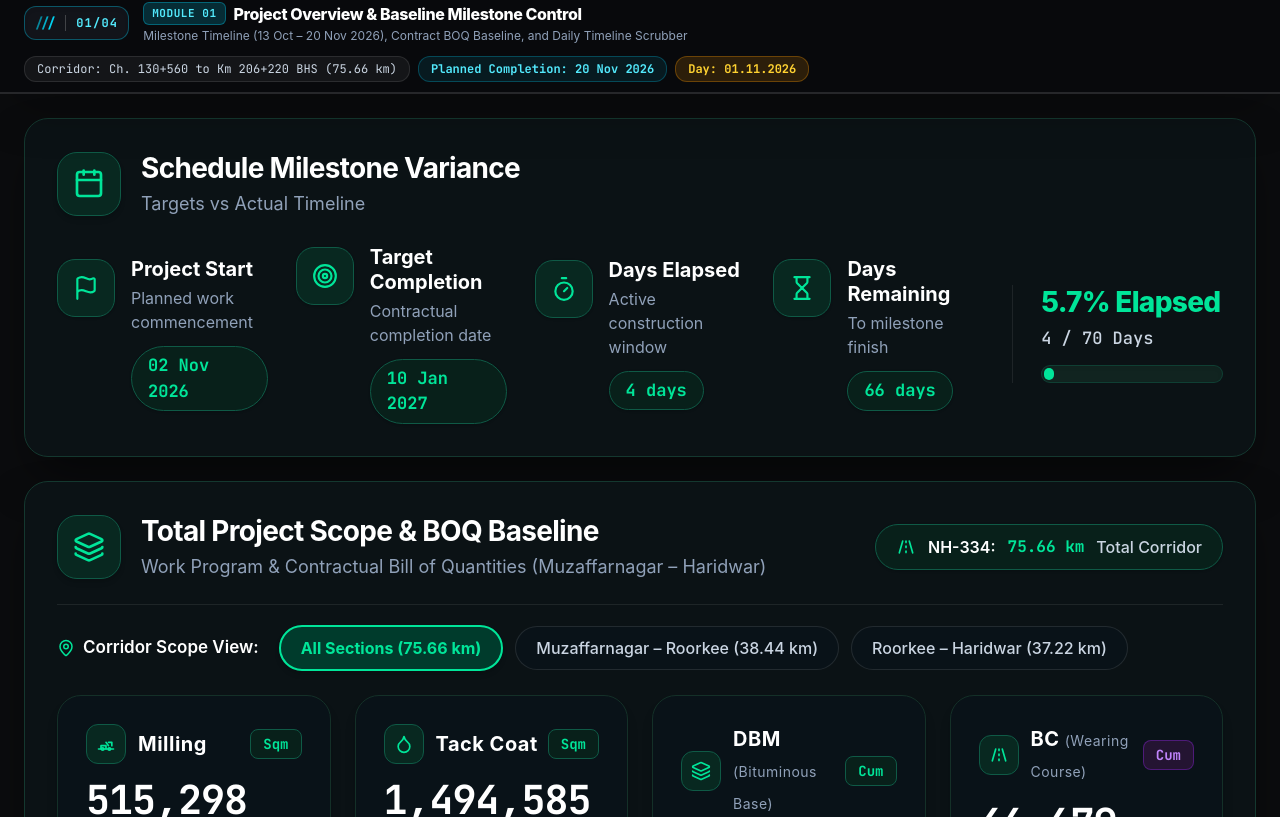
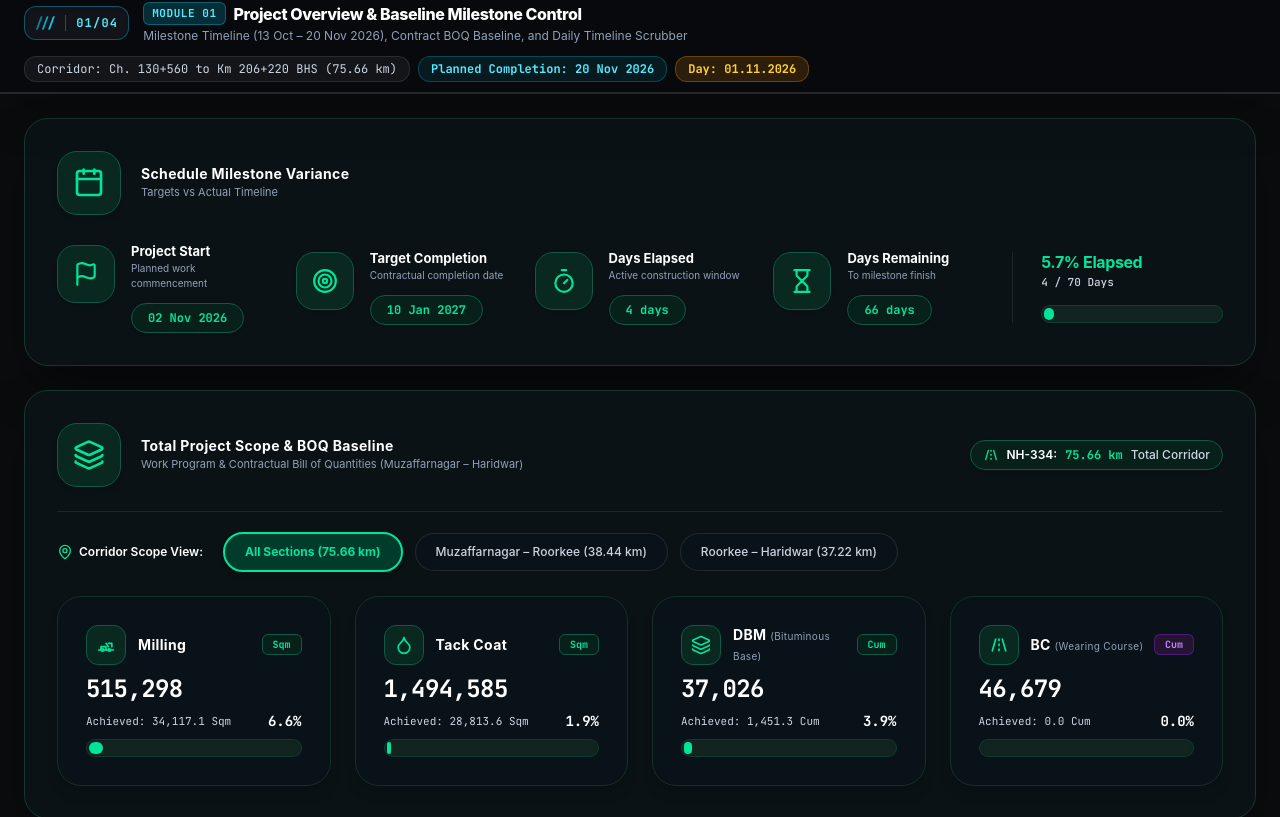
Before and after one commit to Rahul2756/Maintenance-Dashboard, a React (Vite) app in the folder nh334-dpr-dashboard/: page / in a window 1280 px wide. Shown: the part 363-1180 px from the top of the page. Built offline with nearby package versions, Linux system fonts and the light colour scheme; no server answers.

Commit message:
style(overview): scale down text sizes to match Daily Quick Insight module

```diff
--- a/nh334-dpr-dashboard/src/components/dashboard/ProjectOverviewModule.tsx
+++ b/nh334-dpr-dashboard/src/components/dashboard/ProjectOverviewModule.tsx
@@ -239,10 +239,10 @@ export const ProjectOverviewModule: React.FC<ProjectOverviewModuleProps> = ({
             <Calendar className="w-7 h-7 sm:w-8 sm:h-8 text-[#00E599]" />
           </div>
           <div>
-            <h2 className="text-xl sm:text-2xl lg:text-[28px] font-bold text-white tracking-tight leading-tight">
+            <h2 className="text-xs sm:text-sm font-bold text-white tracking-wide leading-tight">
               Schedule Milestone Variance
             </h2>
-            <p className="text-sm sm:text-base lg:text-[18px] text-slate-400 font-normal mt-1">
+            <p className="text-[11px] text-slate-400 font-normal mt-0.5">
               Targets vs Actual Timeline
             </p>
           </div>
@@ -256,13 +256,13 @@ export const ProjectOverviewModule: React.FC<ProjectOverviewModuleProps> = ({
               <Flag className="w-6 h-6 sm:w-6.5 sm:h-6.5 text-[#00E599]" />
             </div>
             <div className="flex flex-col min-w-0">
-              <span className="text-base sm:text-lg lg:text-[20px] font-bold text-white leading-tight">
+              <span className="text-xs sm:text-[13px] font-bold text-white leading-tight">
                 Project Start
               </span>
-              <span className="text-xs sm:text-sm lg:text-[16px] text-slate-400 leading-normal mt-1">
+              <span className="text-[10px] text-slate-400 leading-normal mt-0.5">
                 Planned work commencement
               </span>
-              <span className="mt-3 inline-flex items-center px-4 py-1.5 rounded-full bg-[#08201A] border border-[#0F5A46] text-[#00E599] font-mono font-bold text-sm sm:text-base lg:text-[17px] w-fit shadow-sm">
+              <span className="mt-3 inline-flex items-center px-4 py-1.5 rounded-full bg-[#08201A] border border-[#0F5A46] text-[#00E599] font-mono font-bold text-xs w-fit shadow-sm">
                 {formatMilestoneDate(milestones.startDate)}
               </span>
             </div>
@@ -274,13 +274,13 @@ export const ProjectOverviewModule: React.FC<ProjectOverviewModuleProps> = ({
               <Target className="w-6 h-6 sm:w-6.5 sm:h-6.5 text-[#00E599]" />
             </div>
             <div className="flex flex-col min-w-0">
-              <span className="text-base sm:text-lg lg:text-[20px] font-bold text-white leading-tight">
+              <span className="text-xs sm:text-[13px] font-bold text-white leading-tight">
                 Target Completion
               </span>
-              <span className="text-xs sm:text-sm lg:text-[16px] text-slate-400 leading-normal mt-1">
+              <span className="text-[10px] text-slate-400 leading-normal mt-0.5">
                 Contractual completion date
               </span>
-              <span className="mt-3 inline-flex items-center px-4 py-1.5 rounded-full bg-[#08201A] border border-[#0F5A46] text-[#00E599] font-mono font-bold text-sm sm:text-base lg:text-[17px] w-fit shadow-sm">
+              <span className="mt-3 inline-flex items-center px-4 py-1.5 rounded-full bg-[#08201A] border border-[#0F5A46] text-[#00E599] font-mono font-bold text-xs w-fit shadow-sm">
                 {formatMilestoneDate(milestones.completionDate)}
               </span>
             </div>
@@ -292,13 +292,13 @@ export const ProjectOverviewModule: React.FC<ProjectOverviewModuleProps> = ({
               <Timer className="w-6 h-6 sm:w-6.5 sm:h-6.5 text-[#00E599]" />
             </div>
             <div className="flex flex-col min-w-0">
-              <span className="text-base sm:text-lg lg:text-[20px] font-bold text-white leading-tight">
+              <span className="text-xs sm:text-[13px] font-bold text-white leading-tight">
                 Days Elapsed
               </span>
-              <span className="text-xs sm:text-sm lg:text-[16px] text-slate-400 leading-normal mt-1">
+              <span className="text-[10px] text-slate-400 leading-normal mt-0.5">
                 Active construction window
               </span>
-              <span className="mt-3 inline-flex items-center px-4 py-1.5 rounded-full bg-[#08201A] border border-[#0F5A46] text-[#00E599] font-mono font-bold text-sm sm:text-base lg:text-[17px] w-fit shadow-sm">
+              <span className="mt-3 inline-flex items-center px-4 py-1.5 rounded-full bg-[#08201A] border border-[#0F5A46] text-[#00E599] font-mono font-bold text-xs w-fit shadow-sm">
                 {milestones.daysElapsed} days
               </span>
             </div>
@@ -310,13 +310,13 @@ export const ProjectOverviewModule: React.FC<ProjectOverviewModuleProps> = ({
               <Hourglass className="w-6 h-6 sm:w-6.5 sm:h-6.5 text-[#00E599]" />
             </div>
             <div className="flex flex-col min-w-0">
-              <span className="text-base sm:text-lg lg:text-[20px] font-bold text-white leading-tight">
+              <span className="text-xs sm:text-[13px] font-bold text-white leading-tight">
                 Days Remaining
               </span>
-              <span className="text-xs sm:text-sm lg:text-[16px] text-slate-400 leading-normal mt-1">
+              <span className="text-[10px] text-slate-400 leading-normal mt-0.5">
                 To milestone finish
               </span>
-              <span className="mt-3 inline-flex items-center px-4 py-1.5 rounded-full bg-[#08201A] border border-[#0F5A46] text-[#00E599] font-mono font-bold text-sm sm:text-base lg:text-[17px] w-fit shadow-sm">
+              <span className="mt-3 inline-flex items-center px-4 py-1.5 rounded-full bg-[#08201A] border border-[#0F5A46] text-[#00E599] font-mono font-bold text-xs w-fit shadow-sm">
                 {milestones.daysRemaining} days
               </span>
             </div>
@@ -324,10 +324,10 @@ export const ProjectOverviewModule: React.FC<ProjectOverviewModuleProps> = ({
 
           {/* Block 5: Time Progress */}
           <div className="flex flex-col justify-center sm:col-span-2 lg:col-span-1 lg:border-l lg:border-white/[0.08] lg:pl-7">
-            <div className="text-xl sm:text-2xl lg:text-[28px] font-extrabold text-[#00E599] font-sans tracking-tight leading-tight">
+            <div className="text-sm sm:text-base font-bold text-[#00E599] font-sans tracking-tight leading-tight">
               {timeElapsedPct.toFixed(1)}% Elapsed
             </div>
-            <div className="text-sm sm:text-base lg:text-[17px] text-slate-300 font-mono font-medium mt-1.5">
+            <div className="text-[11px] text-slate-300 font-mono font-medium mt-0.5">
               {milestones.daysElapsed} / {totalDays} Days
             </div>
             <div className="mt-3.5 w-full bg-[#112420] border border-[#0F5A46]/50 rounded-full h-[16px] sm:h-[18px] overflow-hidden p-[2px] shadow-inner">
@@ -354,18 +354,18 @@ export const ProjectOverviewModule: React.FC<ProjectOverviewModuleProps> = ({
               <Layers className="w-7 h-7 sm:w-8 sm:h-8 text-[#00E599]" />
             </div>
             <div>
-              <h2 className="text-xl sm:text-2xl lg:text-[28px] font-bold text-white tracking-tight leading-tight">
+              <h2 className="text-xs sm:text-sm font-bold text-white tracking-wide leading-tight">
                 Total Project Scope & BOQ Baseline
               </h2>
-              <p className="text-sm sm:text-base lg:text-[18px] text-slate-400 font-normal mt-1">
+              <p className="text-[11px] text-slate-400 font-normal mt-0.5">
                 Work Program & Contractual Bill of Quantities (Muzaffarnagar – Haridwar)
               </p>
             </div>
           </div>
 
           {/* Top-Right Highway Corridor Badge */}
-          <div className="inline-flex items-center gap-2.5 sm:gap-3 px-5 py-2.5 rounded-full bg-[#08201A] border border-[#0F5A46] text-sm sm:text-base font-medium shadow-sm">
-            <HighwayRoadIcon className="w-5 h-5 text-[#00E599]" />
+          <div className="inline-flex items-center gap-2 px-3 py-1.5 rounded-full bg-[#08201A] border border-[#0F5A46] text-xs font-medium shadow-sm">
+            <HighwayRoadIcon className="w-4 h-4 text-[#00E599]" />
             <span className="text-white font-semibold">NH-334:</span>
             <span className="text-[#00E599] font-bold font-mono">75.66 km</span>
             <span className="text-slate-300">Total Corridor</span>
@@ -374,8 +374,8 @@ export const ProjectOverviewModule: React.FC<ProjectOverviewModuleProps> = ({
 
         {/* Corridor Scope Selector */}
         <div className="flex flex-wrap items-center gap-3 sm:gap-4 mt-6 pt-5 border-t border-white/[0.08]">
-          <div className="flex items-center gap-2 text-sm sm:text-base lg:text-[17px] text-white font-semibold mr-1">
-            <MapPin className="w-4.5 h-4.5 text-[#00E599]" />
+          <div className="flex items-center gap-1.5 text-xs text-white font-semibold mr-1">
+            <MapPin className="w-4 h-4 text-[#00E599]" />
             <span>Corridor Scope View:</span>
           </div>
 
@@ -383,7 +383,7 @@ export const ProjectOverviewModule: React.FC<ProjectOverviewModuleProps> = ({
             <button
               type="button"
               onClick={() => setSelectedSection('all')}
-              className={`px-4 sm:px-5 py-2 sm:py-2.5 rounded-full text-xs sm:text-sm lg:text-[16px] transition-all cursor-pointer ${
+              className={`px-4 sm:px-5 py-2 sm:py-2.5 rounded-full text-xs transition-all cursor-pointer ${
                 selectedSection === 'all'
                   ? 'bg-[#003B2C] text-[#00E599] border-2 border-[#00E599] shadow-md font-bold'
                   : 'bg-[#091218] text-slate-300 border border-white/10 hover:border-white/25 hover:text-white font-medium'
@@ -394,7 +394,7 @@ export const ProjectOverviewModule: React.FC<ProjectOverviewModuleProps> = ({
             <button
               type="button"
               onClick={() => setSelectedSection('sec1')}
-              className={`px-4 sm:px-5 py-2 sm:py-2.5 rounded-full text-xs sm:text-sm lg:text-[16px] transition-all cursor-pointer ${
+              className={`px-4 sm:px-5 py-2 sm:py-2.5 rounded-full text-xs transition-all cursor-pointer ${
                 selectedSection === 'sec1'
                   ? 'bg-[#003B2C] text-[#00E599] border-2 border-[#00E599] shadow-md font-bold'
                   : 'bg-[#091218] text-slate-300 border border-white/10 hover:border-white/25 hover:text-white font-medium'
@@ -405,7 +405,7 @@ export const ProjectOverviewModule: React.FC<ProjectOverviewModuleProps> = ({
             <button
               type="button"
               onClick={() => setSelectedSection('sec2')}
-              className={`px-4 sm:px-5 py-2 sm:py-2.5 rounded-full text-xs sm:text-sm lg:text-[16px] transition-all cursor-pointer ${
+              className={`px-4 sm:px-5 py-2 sm:py-2.5 rounded-full text-xs transition-all cursor-pointer ${
                 selectedSection === 'sec2'
                   ? 'bg-[#003B2C] text-[#00E599] border-2 border-[#00E599] shadow-md font-bold'
                   : 'bg-[#091218] text-slate-300 border border-white/10 hover:border-white/25 hover:text-white font-medium'
@@ -426,22 +426,22 @@ export const ProjectOverviewModule: React.FC<ProjectOverviewModuleProps> = ({
                   <div className="w-9 h-9 sm:w-10 sm:h-10 rounded-xl bg-[#082820] border border-[#0F5A46] flex items-center justify-center text-[#00E599] shrink-0">
                     <MillingMachineIcon className="w-5 h-5 text-[#00E599]" />
                   </div>
-                  <span className="text-white font-bold text-base sm:text-lg lg:text-[20px] tracking-wide">
+                  <span className="text-white font-bold text-xs sm:text-sm tracking-wide">
                     Milling
                   </span>
                 </div>
-                <span className="px-3 py-1 rounded-lg bg-[#08201A] border border-[#0F5A46] text-[#00E599] text-xs sm:text-sm font-mono font-bold">
+                <span className="px-2.5 py-0.5 rounded-md bg-[#08201A] border border-[#0F5A46] text-[#00E599] text-[10px] font-mono font-bold">
                   Sqm
                 </span>
               </div>
 
-              <div className="text-3xl sm:text-4xl lg:text-[40px] font-extrabold text-white font-mono tracking-tight my-4 leading-none">
+              <div className="text-xl sm:text-2xl font-bold text-white font-mono tracking-tight my-2.5 leading-none">
                 {formatNumber(currentView.milling.scope)}
               </div>
 
-              <div className="flex items-center justify-between text-sm sm:text-base lg:text-[18px] font-mono text-slate-300 mb-3">
+              <div className="flex items-center justify-between text-[11px] font-mono text-slate-300 mb-2">
                 <span>Achieved: {formatNumber(currentView.milling.achieved, 1)} Sqm</span>
-                <span className="text-white font-bold text-base sm:text-lg lg:text-[22px] font-mono">
+                <span className="text-white font-bold text-xs sm:text-sm font-mono">
                   {currentView.milling.pct.toFixed(1)}%
                 </span>
               </div>
@@ -463,22 +463,22 @@ export const ProjectOverviewModule: React.FC<ProjectOverviewModuleProps> = ({
                   <div className="w-9 h-9 sm:w-10 sm:h-10 rounded-xl bg-[#082820] border border-[#0F5A46] flex items-center justify-center text-[#00E599] shrink-0">
                     <Droplet className="w-5 h-5 text-[#00E599]" />
                   </div>
-                  <span className="text-white font-bold text-base sm:text-lg lg:text-[20px] tracking-wide">
+                  <span className="text-white font-bold text-xs sm:text-sm tracking-wide">
                     Tack Coat
                   </span>
                 </div>
-                <span className="px-3 py-1 rounded-lg bg-[#08201A] border border-[#0F5A46] text-[#00E599] text-xs sm:text-sm font-mono font-bold">
+                <span className="px-2.5 py-0.5 rounded-md bg-[#08201A] border border-[#0F5A46] text-[#00E599] text-[10px] font-mono font-bold">
                   Sqm
                 </span>
               </div>
 
-              <div className="text-3xl sm:text-4xl lg:text-[40px] font-extrabold text-white font-mono tracking-tight my-4 leading-none">
+              <div className="text-xl sm:text-2xl font-bold text-white font-mono tracking-tight my-2.5 leading-none">
                 {formatNumber(currentView.tackCoat.scope)}
               </div>
 
-              <div className="flex items-center justify-between text-sm sm:text-base lg:text-[18px] font-mono text-slate-300 mb-3">
+              <div className="flex items-center justify-between text-[11px] font-mono text-slate-300 mb-2">
                 <span>Achieved: {formatNumber(currentView.tackCoat.achieved, 1)} Sqm</span>
-                <span className="text-white font-bold text-base sm:text-lg lg:text-[22px] font-mono">
+                <span className="text-white font-bold text-xs sm:text-sm font-mono">
                   {currentView.tackCoat.pct.toFixed(1)}%
                 </span>
               </div>
@@ -500,22 +500,22 @@ export const ProjectOverviewModule: React.FC<ProjectOverviewModuleProps> = ({
                   <div className="w-9 h-9 sm:w-10 sm:h-10 rounded-xl bg-[#082820] border border-[#0F5A46] flex items-center justify-center text-[#00E599] shrink-0">
                     <Layers className="w-5 h-5 text-[#00E599]" />
                   </div>
-                  <span className="text-white font-bold text-base sm:text-lg lg:text-[20px] tracking-wide">
-                    DBM <span className="text-slate-400 font-normal text-xs sm:text-sm">(Bituminous Base)</span>
+                  <span className="text-white font-bold text-xs sm:text-sm tracking-wide">
+                    DBM <span className="text-slate-400 font-normal text-[10px]">(Bituminous Base)</span>
                   </span>
                 </div>
-                <span className="px-3 py-1 rounded-lg bg-[#08201A] border border-[#0F5A46] text-[#00E599] text-xs sm:text-sm font-mono font-bold">
+                <span className="px-2.5 py-0.5 rounded-md bg-[#08201A] border border-[#0F5A46] text-[#00E599] text-[10px] font-mono font-bold">
                   Cum
                 </span>
               </div>
 
-              <div className="text-3xl sm:text-4xl lg:text-[40px] font-extrabold text-white font-mono tracking-tight my-4 leading-none">
+              <div className="text-xl sm:text-2xl font-bold text-white font-mono tracking-tight my-2.5 leading-none">
                 {formatNumber(currentView.dbm.scope, 0)}
               </div>
 
-              <div className="flex items-center justify-between text-sm sm:text-base lg:text-[18px] font-mono text-slate-300 mb-3">
+              <div className="flex items-center justify-between text-[11px] font-mono text-slate-300 mb-2">
                 <span>Achieved: {formatNumber(currentView.dbm.achieved, 1)} Cum</span>
-                <span className="text-white font-bold text-base sm:text-lg lg:text-[22px] font-mono">
+                <span className="text-white font-bold text-xs sm:text-sm font-mono">
                   {currentView.dbm.pct.toFixed(1)}%
                 </span>
               </div>
@@ -537,22 +537,22 @@ export const ProjectOverviewModule: React.FC<ProjectOverviewModuleProps> = ({
                   <div className="w-9 h-9 sm:w-10 sm:h-10 rounded-xl bg-[#082820] border border-[#0F5A46] flex items-center justify-center text-[#00E599] shrink-0">
                     <HighwayRoadIcon className="w-5 h-5 text-[#00E599]" />
                   </div>
-                  <span className="text-white font-bold text-base sm:text-lg lg:text-[20px] tracking-wide">
-                    BC <span className="text-slate-400 font-normal text-xs sm:text-sm">(Wearing Course)</span>
+                  <span className="text-white font-bold text-xs sm:text-sm tracking-wide">
+                    BC <span className="text-slate-400 font-normal text-[10px]">(Wearing Course)</span>
                   </span>
                 </div>
-                <span className="px-3 py-1 rounded-lg bg-[#241432] border border-[#6B21A8]/60 text-[#C084FC] text-xs sm:text-sm font-mono font-bold">
+                <span className="px-2.5 py-0.5 rounded-md bg-[#241432] border border-[#6B21A8]/60 text-[#C084FC] text-[10px] font-mono font-bold">
                   Cum
                 </span>
               </div>
 
-              <div className="text-3xl sm:text-4xl lg:text-[40px] font-extrabold text-white font-mono tracking-tight my-4 leading-none">
+              <div className="text-xl sm:text-2xl font-bold text-white font-mono tracking-tight my-2.5 leading-none">
                 {formatNumber(currentView.bc.scope, 0)}
               </div>
 
-              <div className="flex items-center justify-between text-sm sm:text-base lg:text-[18px] font-mono text-slate-300 mb-3">
+              <div className="flex items-center justify-between text-[11px] font-mono text-slate-300 mb-2">
                 <span>Achieved: {formatNumber(currentView.bc.achieved, 1)} Cum</span>
-                <span className="text-white font-bold text-base sm:text-lg lg:text-[22px] font-mono">
+                <span className="text-white font-bold text-xs sm:text-sm font-mono">
                   {currentView.bc.pct.toFixed(1)}%
                 </span>
               </div>
```
